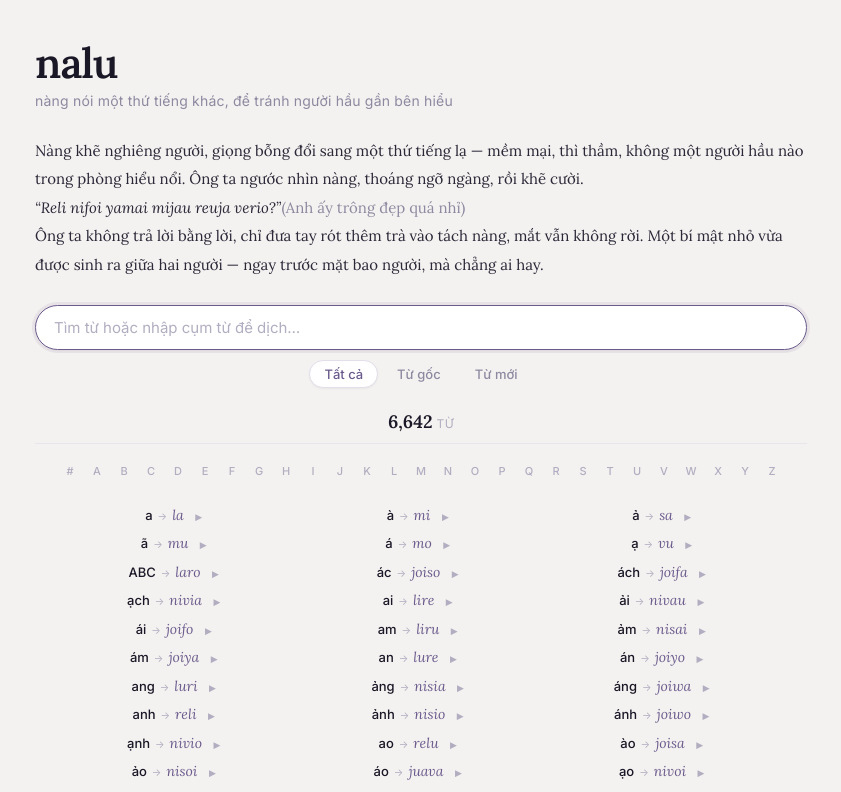
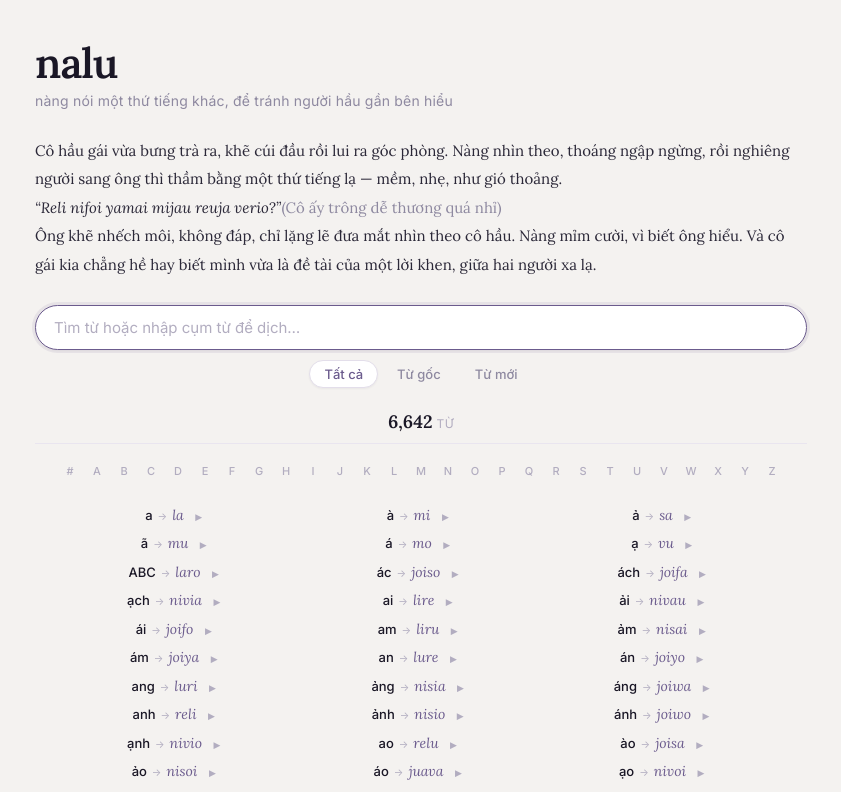
Before and after one commit to nguyendangkin/nalu-dictionary, a React (Vite) app: page / in a window 1280 px wide. Shown: the top 792 px of the page, without its empty margins (219-1060 px from the left). Built offline with nearby package versions, Linux system fonts and the light colour scheme.

Commit message:
sửa tình tiết: nàng khen hầu gái với ông, vì ngại nên nói tiếng lạ

```diff
--- a/src/App.tsx
+++ b/src/App.tsx
@@ -182,14 +182,14 @@ function App() {
       {/* ─── Pull Quote ──────────────────────────── */}
       <aside className="pull-quote">
         <p>
-          Nàng khẽ nghiêng người, giọng bỗng đổi sang một thứ tiếng lạ — mềm mại, thì thầm, không một người hầu nào trong phòng hiểu nổi. Ông ta ngước nhìn nàng, thoáng ngỡ ngàng, rồi khẽ cười.
+          Cô hầu gái vừa bưng trà ra, khẽ cúi đầu rồi lui ra góc phòng. Nàng nhìn theo, thoáng ngập ngừng, rồi nghiêng người sang ông thì thầm bằng một thứ tiếng lạ — mềm, nhẹ, như gió thoảng.
         </p>
         <p className="pull-quote-nalu">
           <q>Reli nifoi yamai mijau reuja verio?</q>
-          <span className="pull-quote-vi">(Anh ấy trông đẹp quá nhỉ)</span>
+          <span className="pull-quote-vi">(Cô ấy trông dễ thương quá nhỉ)</span>
         </p>
         <p>
-          Ông ta không trả lời bằng lời, chỉ đưa tay rót thêm trà vào tách nàng, mắt vẫn không rời. Một bí mật nhỏ vừa được sinh ra giữa hai người — ngay trước mặt bao người, mà chẳng ai hay.
+          Ông khẽ nhếch môi, không đáp, chỉ lặng lẽ đưa mắt nhìn theo cô hầu. Nàng mỉm cười, vì biết ông hiểu. Và cô gái kia chẳng hề hay biết mình vừa là đề tài của một lời khen, giữa hai người xa lạ.
         </p>
       </aside>
 
```
